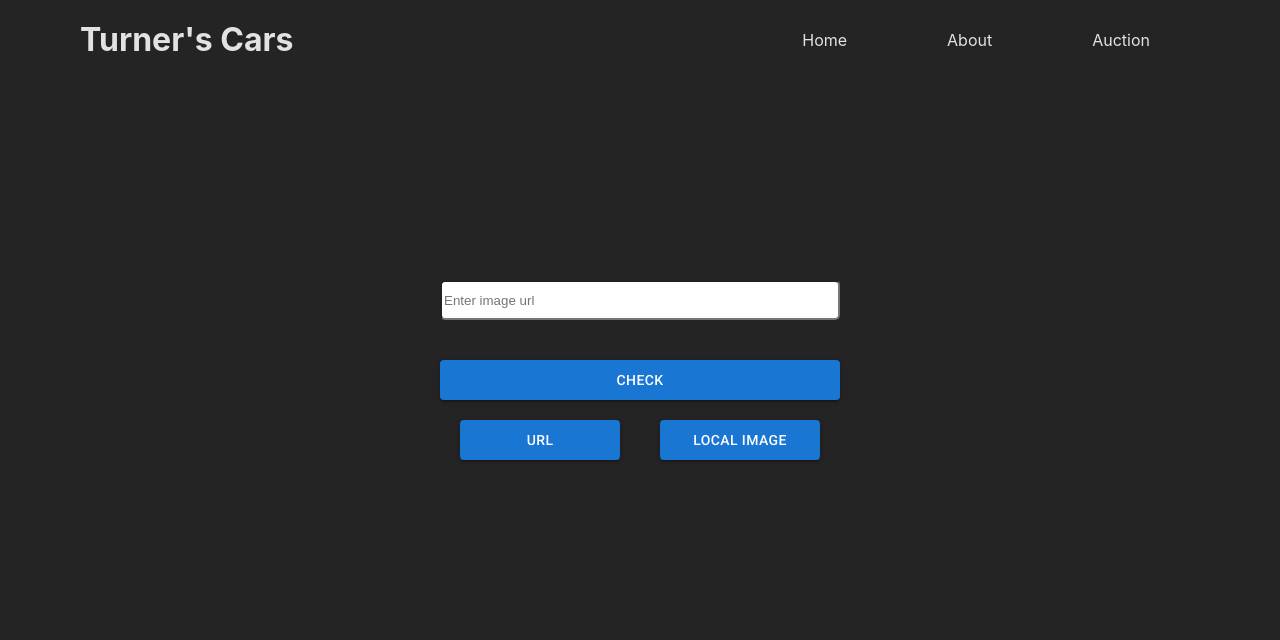
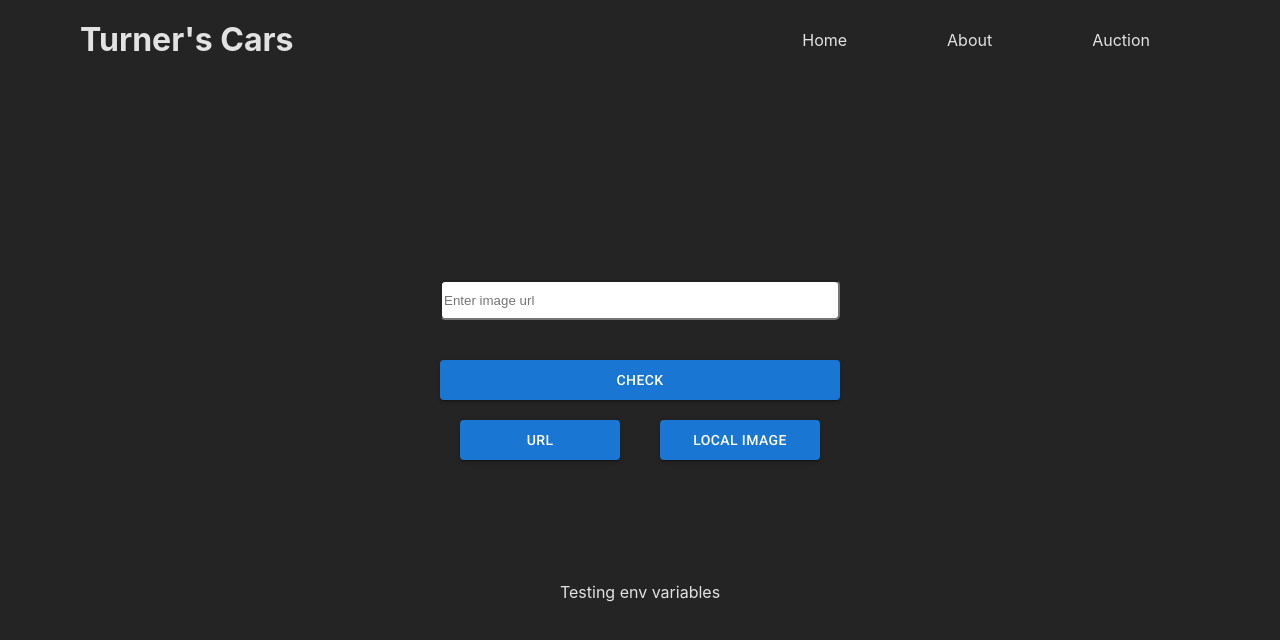
Before and after one commit to tobylangdon/mission2-frontend, a React (Vite) app: page / in a window 1280 px wide. Shown: the top 640 px of the page. Built offline with nearby package versions, Linux system fonts and the light colour scheme.

Commit message:
testing again

```diff
--- a/src/components/CarContent.tsx
+++ b/src/components/CarContent.tsx
@@ -153,6 +153,7 @@ export default function CarContent() {
                 </>
             )}
             {carImageError && <p>{carImageError.message}</p>}
+            {import.meta.env.VITE_TEST}
         </div>
     );
 }
```
Also changed, not shown: 1 other file (tests, documents, lock files or other folders).
